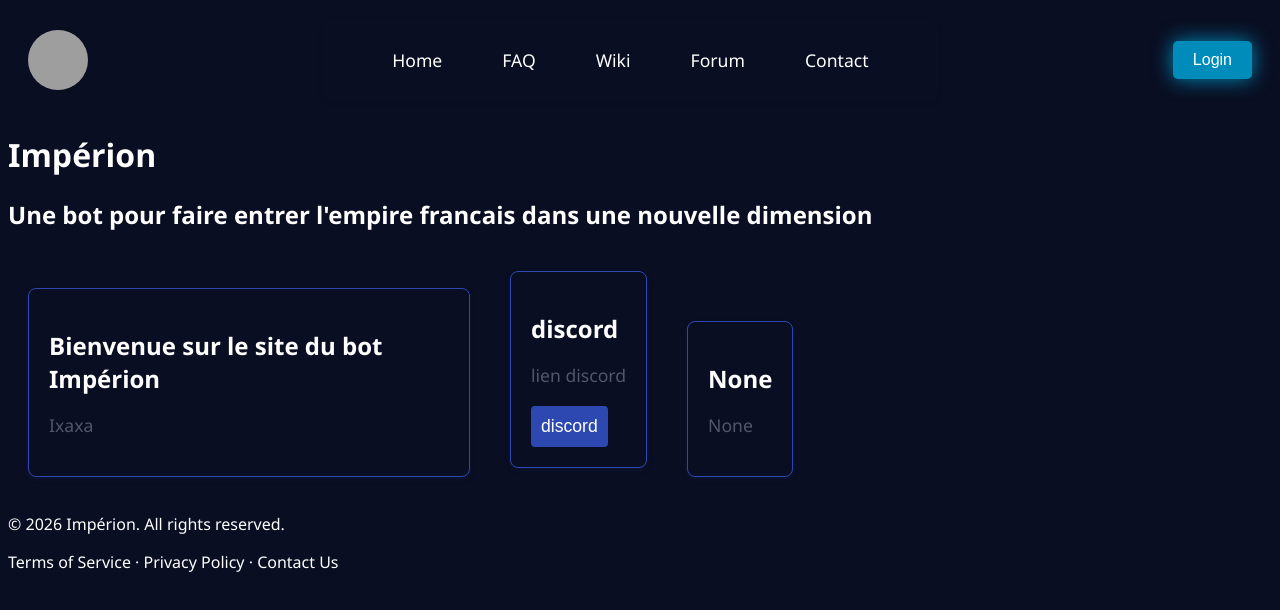
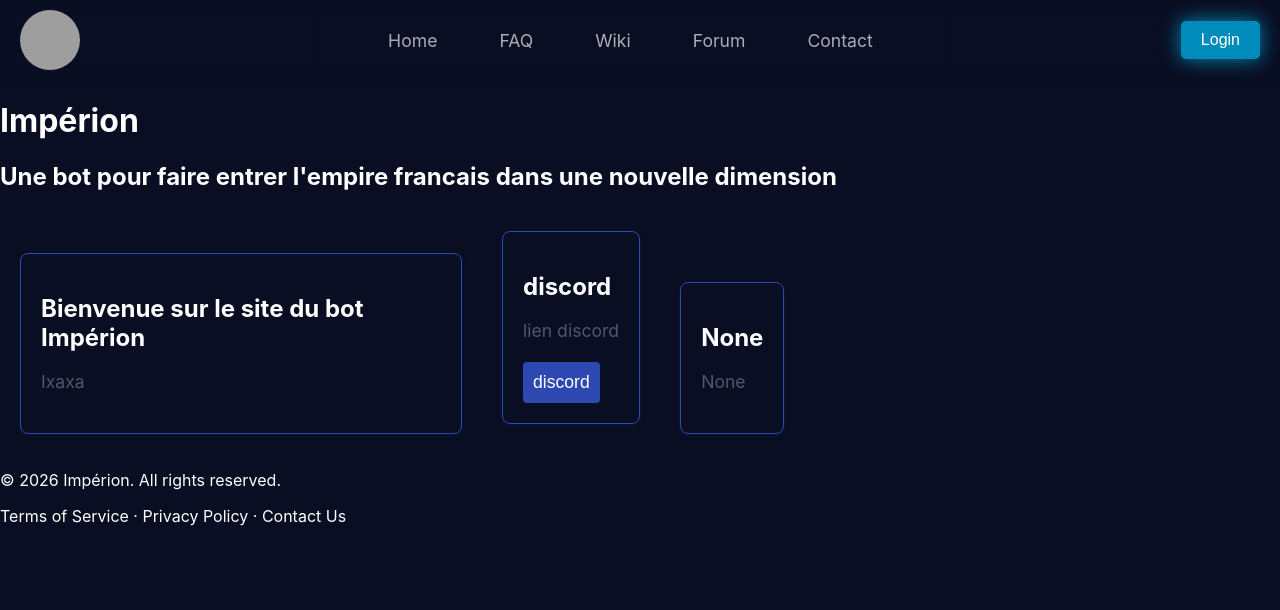
Before and after one commit to WarnoheTheReturn/imperion, a React (Vite) app in the folder frontend/: page / in a window 1280 px wide. Shown: the top 610 px of the page. Built offline with nearby package versions, Linux system fonts and the light colour scheme; grey boxes are pictures that could not be loaded; a web font is replaced by a local one.

Commit message:
update css style

```diff
--- /dev/null
+++ b/frontend/src/components/Header.module.css
@@ -0,0 +1,19 @@
+.header {
+    background-color: rgb(9, 14, 34);
+    color: white;
+    text-align: center;
+    padding: 20px;
+
+
+}
+
+.header h1 {
+    font-family: 'Cabinet Grotesk', 'Helvetica Neue', sans-serif;
+    font-size: 8em;
+    margin: 0;
+    letter-spacing: -5px;
+    background : linear-gradient(100deg, rgb(26, 42, 105) 35%, rgb(255, 255, 255) 50%, rgb(138, 10, 1) 65%);
+    -webkit-text-fill-color: transparent;
+    background-clip: text;
+    -webkit-background-clip: text;
+}
--- a/frontend/src/components/Nav.module.css
+++ b/frontend/src/components/Nav.module.css
@@ -1,11 +1,34 @@
 
-.nav {
-    margin-inline : auto;
+
+.navContainer {
+    position: sticky;
+    top: 0;
+    z-index: 30;
     display: flex;
+
+    background-color: transparent;
+    box-shadow: 0 2px 4px rgba(0, 0, 0, 0.1);
+
+
     justify-content: space-between;
     align-items: center;
     gap: 20px;
+    padding-inline: 20px;
+    backdrop-filter: blur(10px);
+
+    min-height: 80px;
+    max-height: 80px;
+
 }
+
+.navScrolled {
+    transition: background-color 0.5s ease, box-shadow 0.5s ease;
+
+    background-color: #00000034;
+    border-bottom: 1px solid rgba(26, 42, 105);
+
+}
+
 
 .navMenu {
     display: flex;
@@ -21,23 +44,29 @@
     box-shadow: 0 2px 4px rgba(0, 0, 0, 0.1);
 
 
+
+
 }
 
 .navMenu a {
     padding: 10px 20px;
-    color: white;
+    color: rgba(255, 255, 255, 0.664);
     text-decoration: none;
     font-size: 1.1em;
-    /* transition: box-shadow 0.3s ease; */
+
+    border: 1px solid transparent;
+    border-radius: 9999px;
+
+    transition: .3s ease;
+
 
 }
 
 .navMenu a:hover {
-    color: #1327df;
-    background-color: rgb(9, 14, 34);
-    box-shadow: 0 0px 20px #1327df;
-    border: 1px solid #1327df;
-    border-radius: 50px;
+    color: rgba(255, 255, 255, 0.9);
+    background-color: rgba(92, 92, 92, 0.363);
+    border: 1px solid rgba(255, 255, 255, 0.397);
+    border-radius: 9999px;
 }
 
 
@@ -47,14 +76,6 @@
     border-radius: 50%;
 }
 
-.navContainer {
-    display: flex;
-    justify-content: space-between;
-    align-items: center;
-    gap: 20px;
-    padding-inline: 20px;
-    margin-inline: auto;
-}
 
 
 .navDashboard {
--- a/frontend/src/index.css
+++ b/frontend/src/index.css
@@ -1,13 +1,27 @@
+
+[data-reveal].visible {
+    opacity: 1;
+    transform: translateY(0);
+}
+
+[data-reveal] {
+    opacity: 0;
+    transform: translateY(20px);
+    transition: opacity 0.6s ease-out, transform 0.6s ease-out;
+}
+
 a {
     text-decoration: none;
     color: white;
 }
 
 .App {
-    font-family: 'Segoe UI', Tahoma, Geneva, Verdana, sans-serif;
+    font-family: 'Satoshi', 'Inter', sans-serif;
     color: white;
     min-height: 2000px;
     background-color: rgb(9, 14, 34);
+
+    margin: 0;
 }
 
 .card{
--- /dev/null
+++ b/frontend/src/pages/Home.module.css
@@ -0,0 +1,6 @@
+.home {
+    display: flex;
+    flex-direction: column;
+    align-items: center;
+    min-height: 100vh;
+}
```
